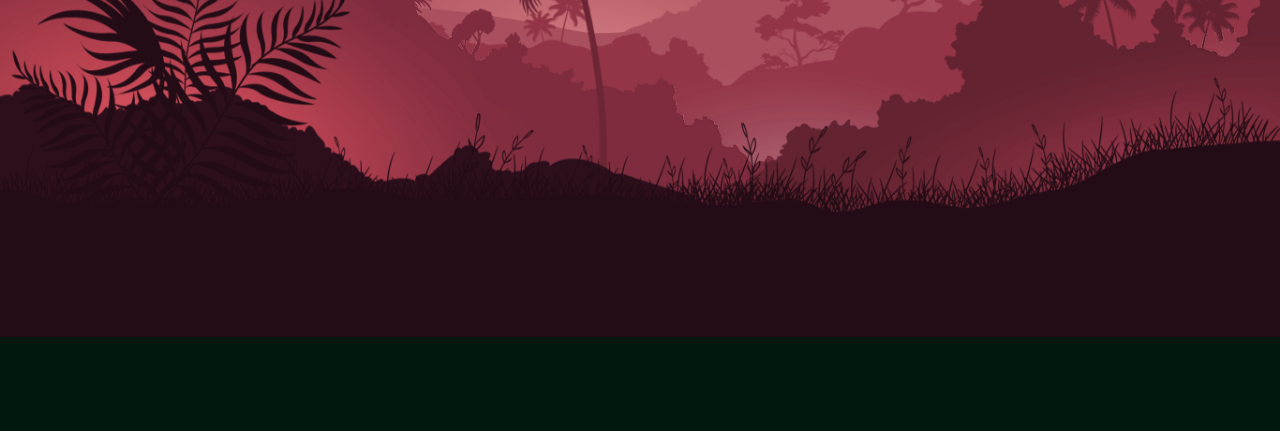
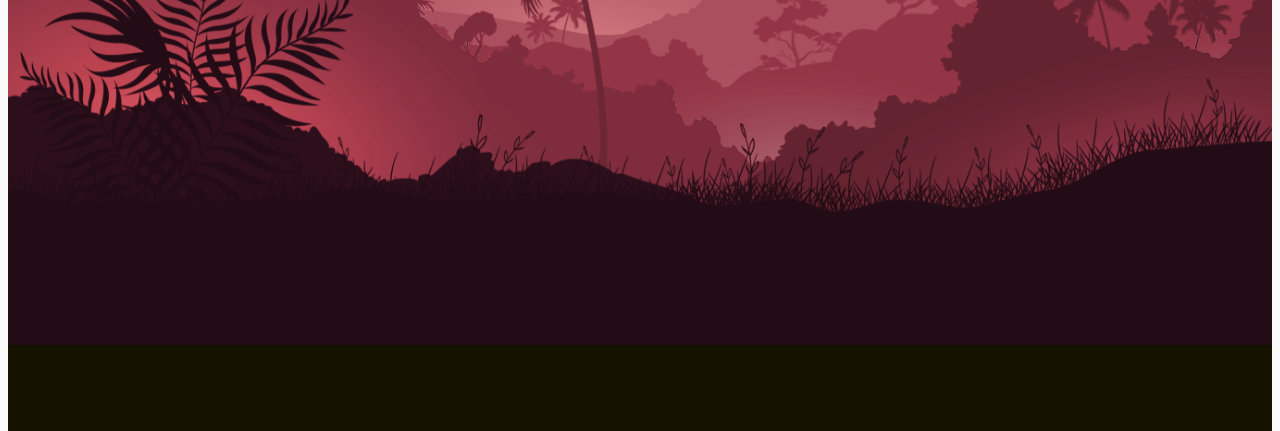
Before and after one commit to vijayasankar22/Parallax, a plain HTML site: page index.html in a window 1280 px wide. Shown: the part 463-894 px from the top of the page. Drawn offline with Linux system fonts and the light colour scheme.

Commit message:
Color Changed

```diff
--- a/style.css
+++ b/style.css
@@ -1,9 +1,10 @@
 * {
+	*
     margin: 0;
     padding: 0;
     box-sizing: border-box;
-    font-family: 'roboto';
-    filter: hue-rotate(180deg);
+    font-family: 'poppins';
+    filter: hue-rotate(270deg);
 
 }
 
```
Also changed, not shown: index.html (line endings or trailing spaces).
